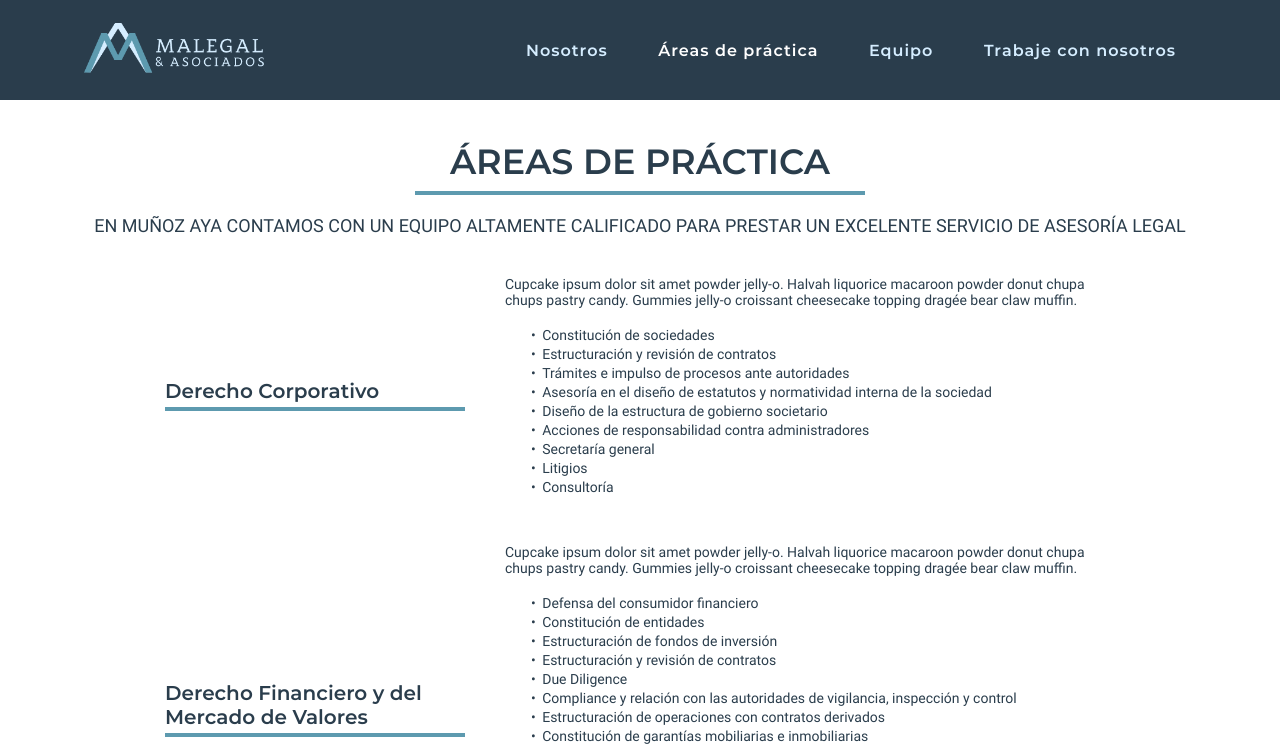
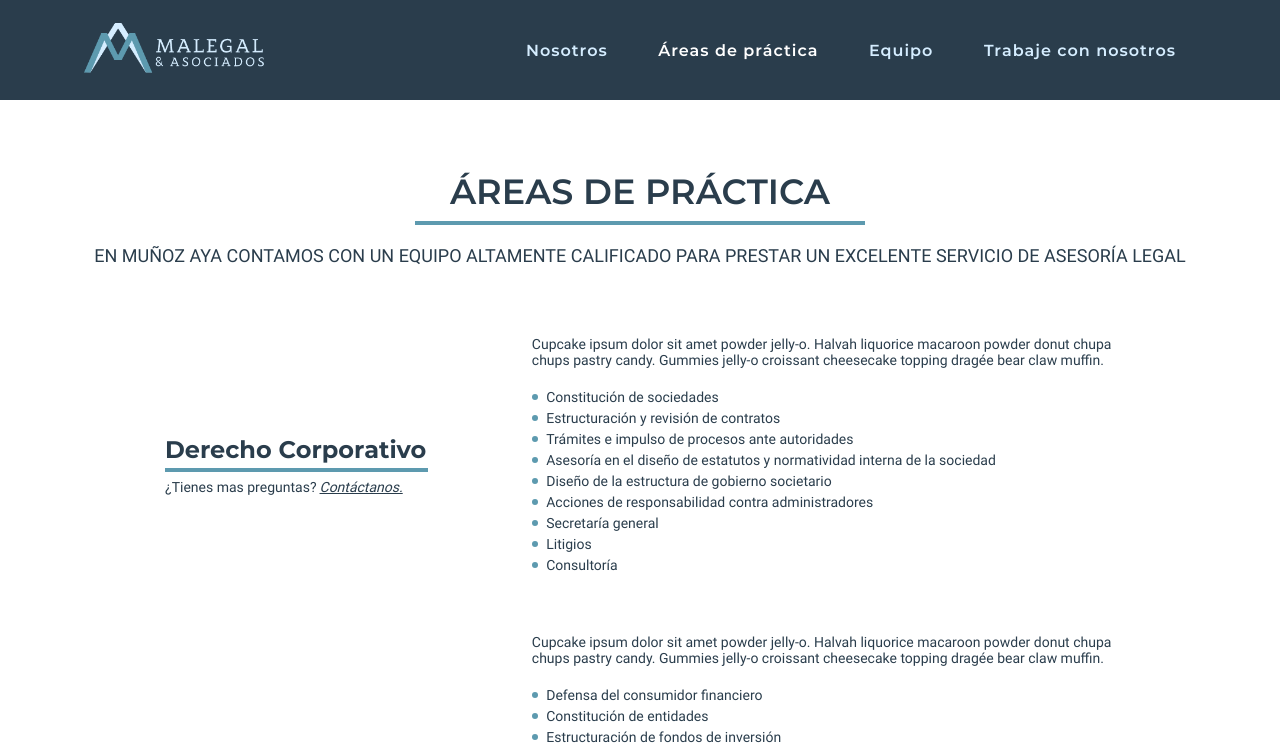
Before and after one commit to fcor/malegal, a React (Create React App) app: page /areas in a window 1280 px wide. Shown: the top 747 px of the page. Built offline with nearby package versions, Linux system fonts and the light colour scheme.

Commit message:
Areas styles ok

```diff
--- a/src/App.css
+++ b/src/App.css
@@ -969,7 +969,7 @@ transform: scale(.9);
 
 /* Areas Styles */
 .areas-header{
-  margin: 40px 0;
+  margin: 70px 0;
 }
 .areas-header h1{
   /* border: 1px solid blue; */
@@ -995,7 +995,7 @@ transform: scale(.9);
 .areas-card{
   width: 950px;
   /* box-shadow: 0 10px 20px rgba(0,0,0,0.19), 0 6px 6px rgba(0,0,0,0.23); */
-  margin-bottom: 30px;
+  margin-bottom: 40px;
   /* border-radius: 8px; */
   /* height: 200px; */
   /* overflow: hidden; */
@@ -1011,21 +1011,28 @@ transform: scale(.9);
   align-items: flex-start;
   height: 100%;
   width: 300px;
-  margin-right: 40px;
+  margin-right: 80px;
   /* padding: 0 30px; */
 }
 
 .areas-card-left h1{
   margin: 0;
-  width: 100%;
+  width: 263px;
   align-self: flex-start;
   color: #2A3D4C;
   font-family: 'Montserrat';
-  font-size: 20px;
-  font-weight: 600;
+  font-size: 24px;
+  font-weight: 700;
   border-bottom: 4px solid #5D9AAF;
   padding-bottom: 4px;
   /* padding-left: 4px; */
+}
+
+.areas-card-left p{
+  margin: 7px 0 0 0;
+  font-family: 'Roboto';
+  font-size: 14px;
+  color: #2A3D4C;
 }
 
 .areas-card-right{
@@ -1041,24 +1048,38 @@ transform: scale(.9);
   color: #2A3D4C;
 }
 
+.areas-card-left span a{
+  /* width: 670px; */
+  margin: 0 0 0 3px;
+  font-family: 'Roboto';
+  font-size: 14px;
+  color: #2A3D4C;
+  text-decoration: underline;
+  font-style: italic;
+}
+
 .areas-card-right ul {
   list-style: none;
+  padding-left: 14px;
 }
 
 .areas-card-right ul li{
   font-family: 'Roboto';
   font-size: 14px;
   color: #2A3D4C;
-  margin: 3px 0;
+  margin: 5px 0;
 }
 
 .areas-card-right ul li::before {
-  content: "•";
-  color: #2A3D4C;
+  content: " ";
+  background-color: #5D9AAF;
+  width: 0.4rem;
+  height: 0.4rem;
+  border-radius: 50%;
   display: inline-block;
-  width: .8em;
-  /* font-size: 14px; */
   margin-left: -1em;
+  margin-right: 0.5rem;
+  margin-bottom: 0.1rem;
 }
 
 .areas-card img{
--- a/src/components/Areas.jsx
+++ b/src/components/Areas.jsx
@@ -1,6 +1,4 @@
 import React from 'react'
-// import areas1 from '../assets/img/areas1.png'
-// import areas2 from '../assets/img/areas2.png'
 import { areas } from '../utils/areas.js'
 
 class Areas extends React.Component {
@@ -35,6 +33,13 @@ const Cards = () =>
           <h1>
             {item.title}
           </h1>
+          <p>¿Tienes mas preguntas?
+            <span>
+              <a href="mailto:administrativo@malegal.co">
+                Contáctanos.
+              </a>
+            </span>
+          </p>
         </div>
         <div className="areas-card-right column">
           <p>
--- a/src/utils/areas.js
+++ b/src/utils/areas.js
@@ -15,7 +15,7 @@ export const areas = [
     ]
   },
   {
-    title: 'Derecho Financiero y del Mercado de Valores',
+    title: 'Derecho Financiero y Derecho del Mercado de Valores',
     text: 'Cupcake ipsum dolor sit amet powder jelly-o. Halvah liquorice macaroon powder donut chupa chups pastry candy. Gummies jelly-o croissant cheesecake topping dragée bear claw muffin.',
     bullets: [
       'Defensa del consumidor financiero',
```
